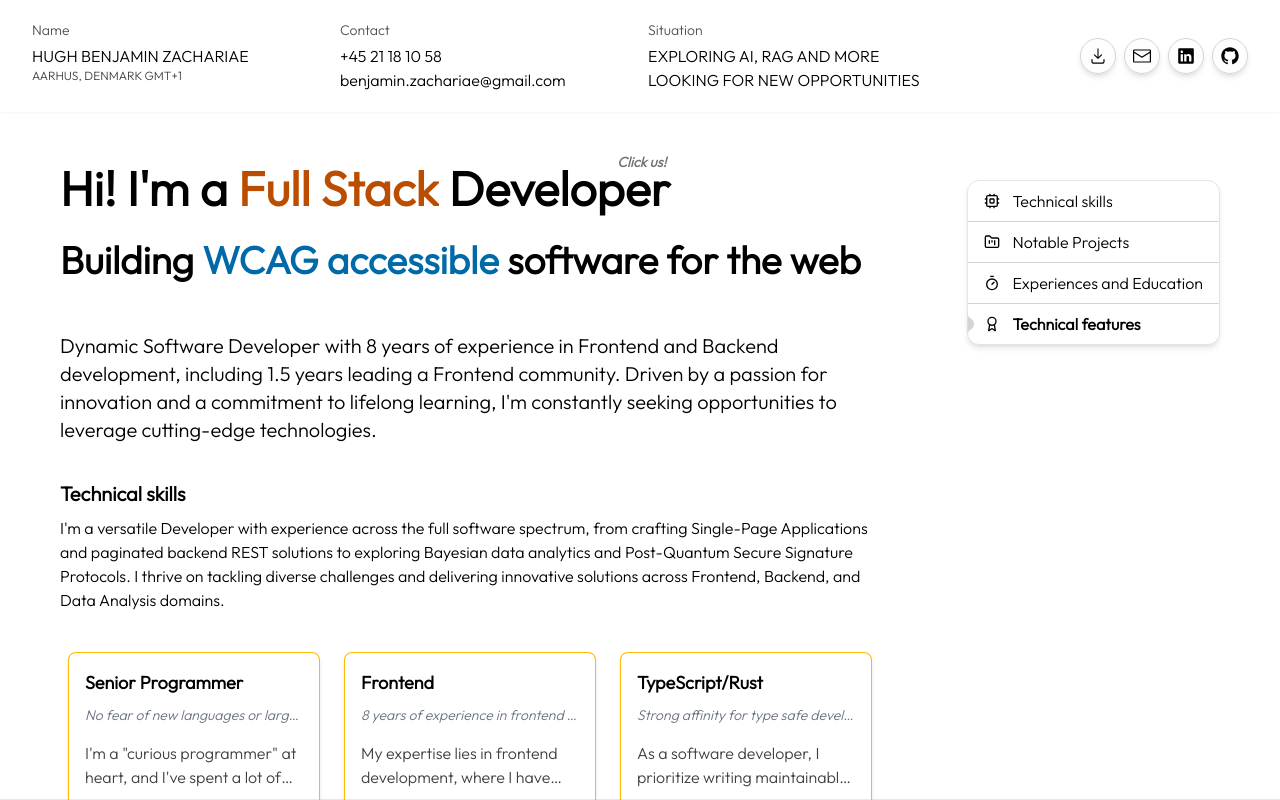
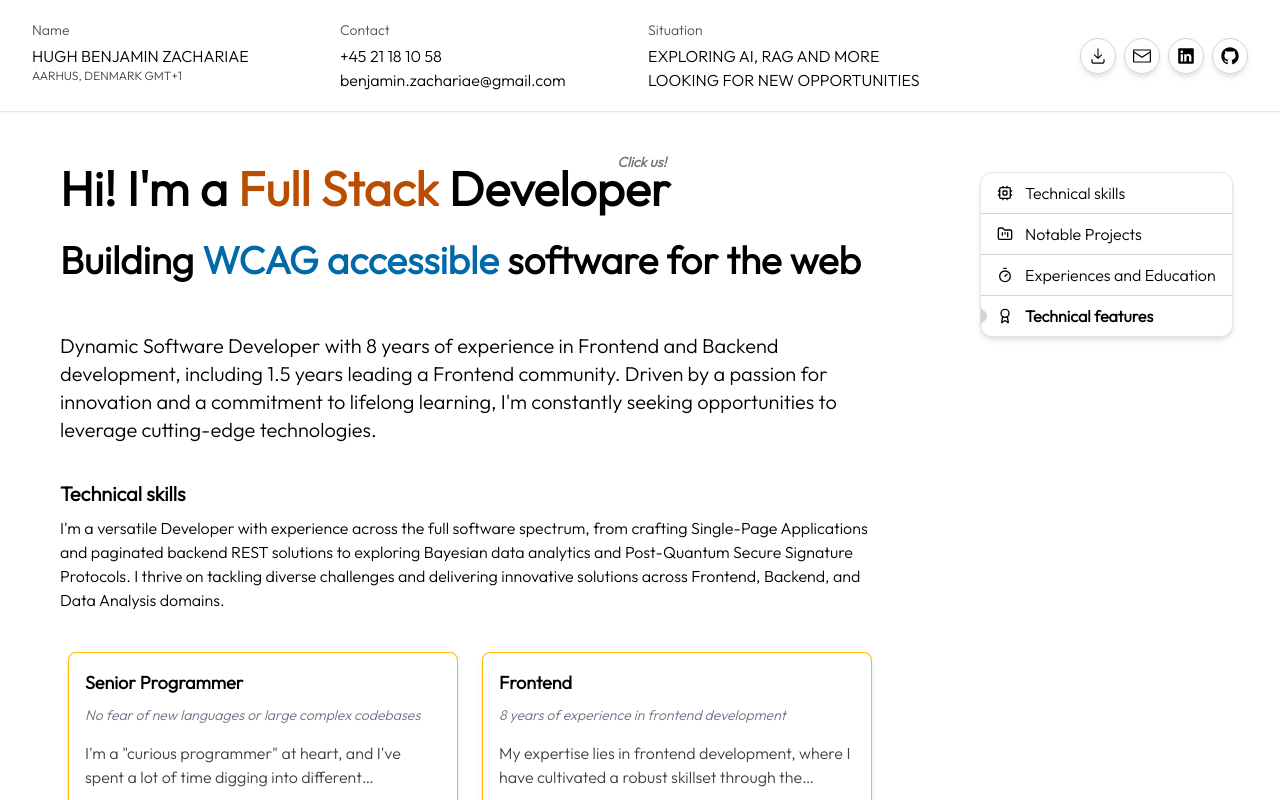
Before and after one commit to arcuo/cw-chat-bot, a Next.js app: page /resume in a window 1280 px wide. Built offline with nearby package versions, Linux system fonts and the light colour scheme.

Commit message:
toc layout

```diff
--- a/app/globals.css
+++ b/app/globals.css
@@ -1,8 +1,9 @@
 @import "tailwindcss";
 
-
-.scrollbar-hidden::-webkit-scrollbar {
-  display: none;
+@utility scrollbar-hidden {
+  &::-webkit-scrollbar {
+    display: none;
+  }
 }
 
 ::-webkit-scrollbar {
--- a/components/ui/cardAccordion.tsx
+++ b/components/ui/cardAccordion.tsx
@@ -12,9 +12,8 @@ export function CardAccordion<T>(props: {
 	useLayoutEffect(() => {
 		const controller = new AbortController();
 		let main = document.getElementById("resume-view-container");
-		window.addEventListener(
-			"resize",
-			() => {
+
+		const handleElementAmount = () => {
 			if (!main) main = document.getElementById("resume-view-container");
 			if (!main) return;
 			if (main.clientWidth < 768) {
@@ -24,9 +23,10 @@ export function CardAccordion<T>(props: {
 			} else {
 				setN(max);
 			}
-			},
-			{ signal: controller.signal },
-		);
+		};
+
+        handleElementAmount();
+		window.addEventListener("resize", handleElementAmount, { signal: controller.signal });
 		return () => controller.abort();
 	});
 
--- a/components/ui/header.tsx
+++ b/components/ui/header.tsx
@@ -75,7 +75,7 @@ export function Header() {
 	return (
 		<>
 			<motion.header
-				className="@container grid @max-[900px]:grid-cols-3 grid-cols-4 grid-cols-fr gap-4 bg-white px-8 py-5 shadow-xs max-sm:flex max-sm:justify-between max-sm:whitespace-nowrap max-sm:px-4 max-sm:py-4"
+				className="@container relative grid @max-[900px]:grid-cols-3 grid-cols-4 grid-cols-fr gap-4 bg-white px-8 py-5 shadow-xs max-sm:flex max-sm:justify-between max-sm:whitespace-nowrap max-sm:px-4 max-sm:py-4"
 				variants={container}
 				initial="hidden"
 				animate="show"
--- a/components/ui/tooltip.tsx
+++ b/components/ui/tooltip.tsx
@@ -15,7 +15,7 @@ export const Tooltip = ({
 	const id = useId();
 
 	return (
-		<RadixTooltip.Provider delayDuration={400} {...rest}>
+		<RadixTooltip.Provider delayDuration={100} {...rest}>
 			<RadixTooltip.Root
 				open={open}
 				onOpenChange={(v) => {
--- a/components/views/resume/resumeView.tsx
+++ b/components/views/resume/resumeView.tsx
@@ -58,13 +58,15 @@ export const ResumeView = ({ resume }: ResumeViewProps) => {
 		resume?.projects ?? (Object.values(staticProjects) as Project[]);
 
 	return (
+		<div className="grid grid-cols-[auto_300px] gap-10 overflow-hidden max-lg:grid-cols-1">
+			<div className="col-start-2 pt-15 max-lg:hidden">
+				<TOC />
+			</div>
 			<main
 				ref={main}
 				id="resume-view-container"
-			className="@container relative overflow-auto py-10 pr-100 pl-15 max-sm:overflow-x-hidden max-md:max-w-full max-lg:px-5 print:overflow-visible"
+				className="lg:scrollbar-hidden @container relative col-start-1 row-start-1 overflow-auto px-15 py-10 max-sm:overflow-x-hidden max-md:max-w-full max-lg:px-5 print:overflow-visible"
 			>
-			<TOC />
-
 				<h1 className="col-span-2 w-[70%] select-none text-balance font-bold text-5xl leading-18 max-sm:w-full max-sm:text-4xl max-sm:leading-10">
 					<LayoutGroup>
 						<motion.p
@@ -133,7 +135,9 @@ export const ResumeView = ({ resume }: ResumeViewProps) => {
 							<Popup
 								content={
 									<div>
-									<blockquote className="text-md">“{resume.prompt}”</blockquote>
+										<blockquote className="text-md">
+											“{resume.prompt}”
+										</blockquote>
 									</div>
 								}
 							>
@@ -211,11 +215,12 @@ export const ResumeView = ({ resume }: ResumeViewProps) => {
 						{/* Timeline non-mobile */}
 						<h2 className="my-2 font-bold">{elements[2].title}</h2>
 						<p>
-						My background combines the analytical rigor of Computer Science with
-						the human-centered insights of Cognitive Science, as detailed in the
-						timeline below. This interdisciplinary education provides me with
-						strong skills in problem-solving, user experience design, and
-						effective communication, allowing me to excel in diverse projects.
+							My background combines the analytical rigor of Computer Science
+							with the human-centered insights of Cognitive Science, as detailed
+							in the timeline below. This interdisciplinary education provides
+							me with strong skills in problem-solving, user experience design,
+							and effective communication, allowing me to excel in diverse
+							projects.
 						</p>
 
 						<div className="my-10">
@@ -236,10 +241,11 @@ export const ResumeView = ({ resume }: ResumeViewProps) => {
 					<div ref={featuresRef} id={elements[3].id}>
 						<h2 className="my-2 font-bold">{elements[3].title}</h2>
 						<p>
-						The features and technologies highlighted below offer a glimpse into
-						my skillset and experience. I'm eager to discuss how my expertise
-						and capabilities can contribute to your team! Some of them are still
-						being built, but expected to be done within March 2025!
+							The features and technologies highlighted below offer a glimpse
+							into my skillset and experience. I'm eager to discuss how my
+							expertise and capabilities can contribute to your team! Some of
+							them are still being built, but expected to be done within March
+							2025!
 						</p>
 						<div className="my-3 flex w-fit flex-wrap items-center gap-3">
 							<Features />
@@ -247,5 +253,6 @@ export const ResumeView = ({ resume }: ResumeViewProps) => {
 					</div>
 				</div>
 			</main>
+		</div>
 	);
 };
--- a/components/views/resume/toc.tsx
+++ b/components/views/resume/toc.tsx
@@ -8,7 +8,7 @@ export const TOC = () => {
 	const [selectedElementId, setSelectedElementId] = useAtom(selectedElementEd);
 
 	return (
-		<nav className="fixed top-45 right-15 w-fit rounded-xl border border-neutral-200 bg-white shadow-md max-lg:hidden">
+		<nav className="w-fit rounded-xl border border-neutral-200 bg-white shadow-md">
 			<ul>
 				{elements.map(({ id, title, icon: Icon }) => {
 					const isSelected = id === selectedElementId;
```
Lines whose indentation alone changed are shown as unchanged.
